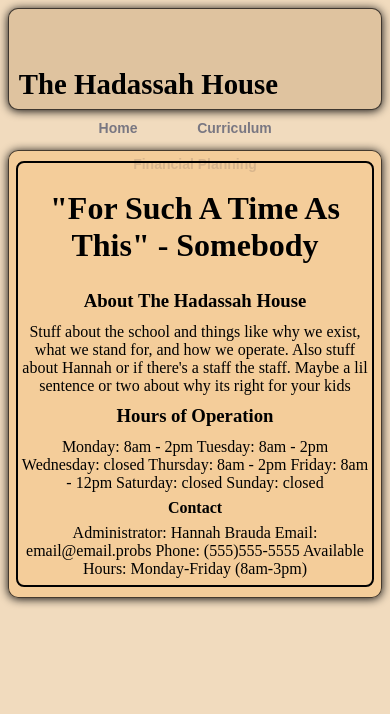
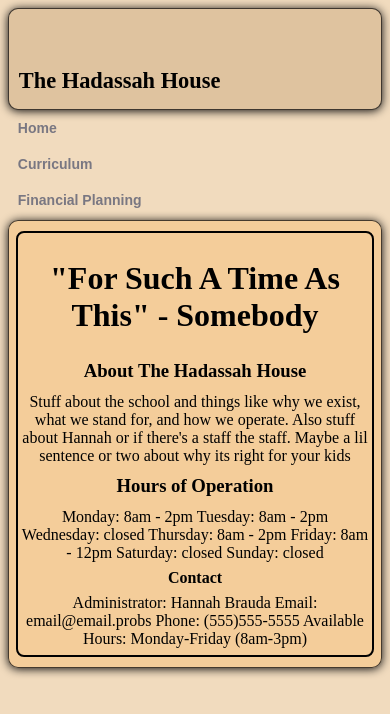
Before and after one commit to NeoNicc/HannahsLearningCenter, a plain HTML site: page index.html in a window 390 px wide. Drawn offline with Linux system fonts and the light colour scheme.

Commit message:
fixed small screen nav buttons css

```diff
--- a/HLCStyles.css
+++ b/HLCStyles.css
@@ -46,6 +46,11 @@ header h1 {
         padding: 35px 10px;
     }
 }
+@media screen and (max-width: 400px) {
+    header h1 {
+        font-size: 1.4em;
+        padding: 40px 10px;
+}}
 main {
     box-shadow: 0 1px 10px 0 rgb(10, 10, 10);
     border: solid 1px rgba(14, 12, 12, 0.76);
@@ -126,7 +131,27 @@ button {
         font-size: 14px;
         width: 150px;
     }
+    #curriculumButton {
+        width: 120px;
+    }
     #homeButton {
         width: 75px;
     }
 }
+@media screen and (max-width: 400px) {
+    article {
+        grid-template-rows: 100px 120px auto;
+    }
+    button {
+        text-align: left;
+    }
+    #homeButton {
+        width: 100%;
+    }
+    #curriculumButton {
+        width: 100%;
+    }
+    #financialButton {
+        width: 100%;
+    }
+}
```
Also changed, not shown: index.html (+3 -0 lines).
